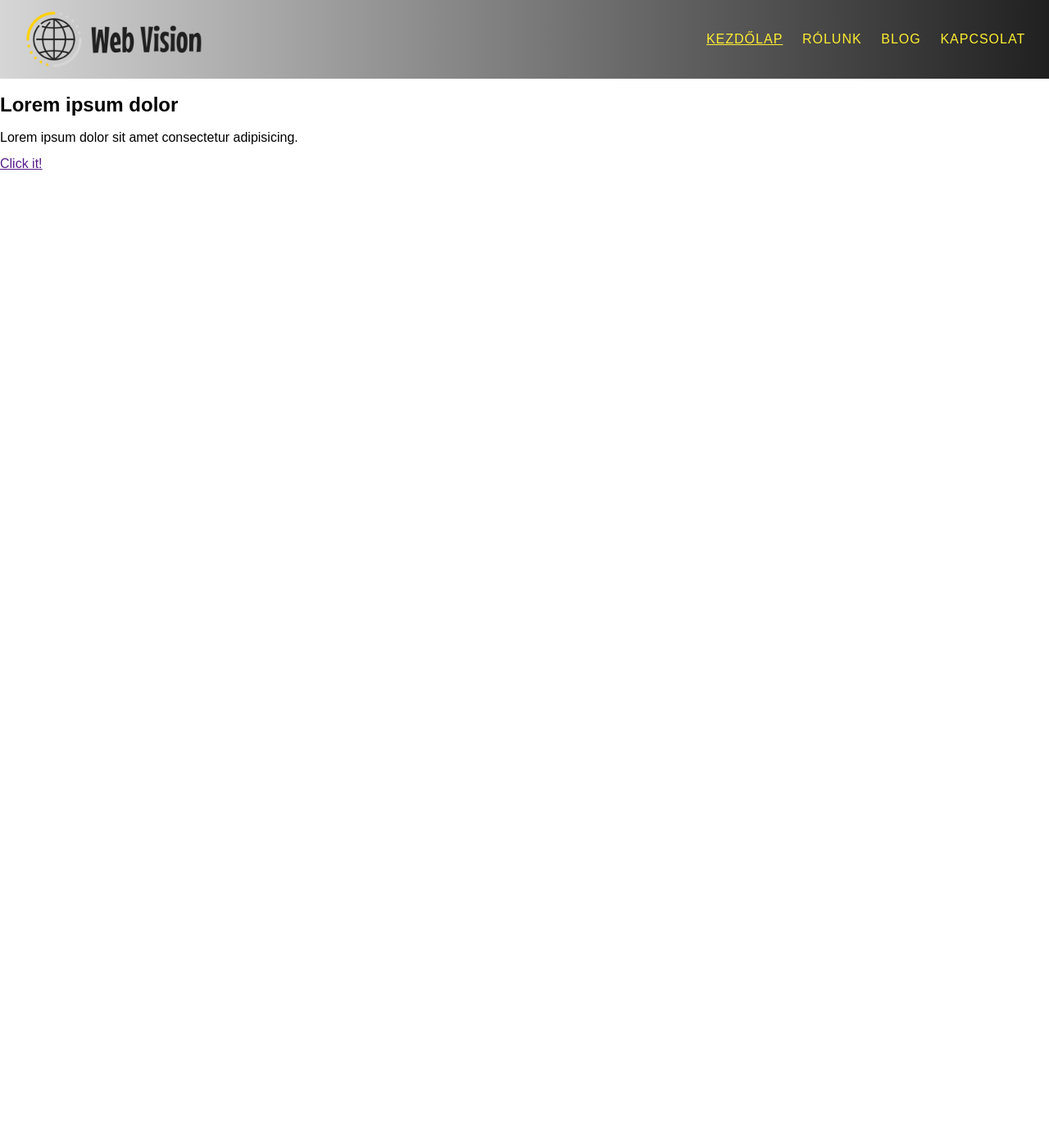
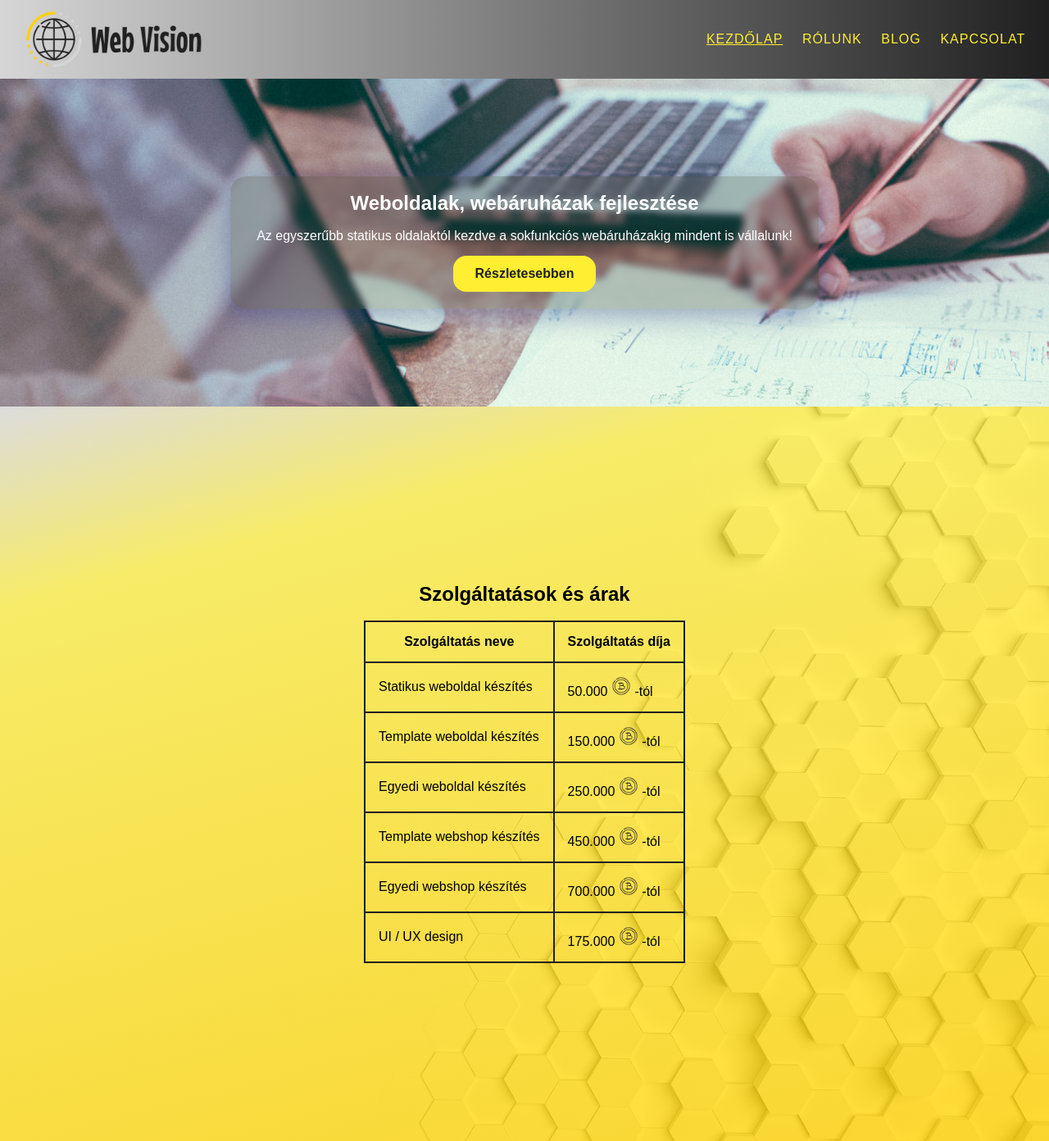
Before and after one commit to bevizuality/web-tervezes-projektmunka, a PHP site: page / in a window 1280 px wide. Shown: the whole page at 82% size. Before the commit the page ends 207 px from the top, so only its background shows below. Run offline with PHP 8.4, Linux system fonts and the light colour scheme; some web fonts are replaced.

Commit message:
Főoldal fejlesztése

```diff
--- a/css/base.css
+++ b/css/base.css
@@ -27,3 +27,13 @@ body {
     min-height: 300px;
     flex-grow: 1;
 }
+
+.currency {
+    display: inline-block;
+    width: 24px;
+    height: 24px;
+    background-image: url(../images/currency.png);
+    background-size: 24px 24px;
+    background-repeat: no-repeat;
+    background-position: center center;
+}
--- /dev/null
+++ b/css/front.css
@@ -0,0 +1,95 @@
+.slider-wrapper .slider {
+    display: flex;
+    flex-direction: column;
+    align-items: center;
+    justify-content: center;
+    width: auto;
+    height: 400px;
+    background-image: url(../images/slider.jpg);
+    background-position: 0 0;
+    background-size: auto auto;
+    background-repeat: no-repeat;
+    animation-name: slider;
+    animation-duration: 15s;
+    animation-iteration-count: infinite;
+}
+
+@keyframes slider {
+    0% {background-position: 0 0;}
+    20% {background-position: 0 0;}
+    25% {background-position: -1920px 0;}
+    45% {background-position: -1920px 0;}
+    50% {background-position: -1920px -400px;}
+    70% {background-position: -1920px -400px;}
+    75% {background-position: 0 -400px;}
+    95% {background-position: 0 -400px;}
+    100% {background-position: 0 0;}
+}
+
+.slider-wrapper .slider .slider-text {
+    background: rgba(51, 53, 51, 0.25);
+    box-shadow: 0 8px 32px rgba(31, 38, 135, 0.37);
+    backdrop-filter: blur(4px);
+    -webkit-backdrop-filter: blur(4px);
+    border-radius: 20px;
+    padding: 1.3rem 2rem;
+    text-align: center;
+    color: white;
+}
+
+.slider-text h1 {
+    margin-top: 0;
+}
+
+.slider-text button {
+    padding: 1em 2em;
+    background-color: var(--light-yellow-color);
+    box-shadow: none;
+    outline: none;
+    border: none;
+    border-radius: 1rem;
+}
+
+.slider-text button a {
+    font-size: 1rem;
+    color: var(--dark-gray-color);
+    text-decoration: none;
+    font-weight: 600;
+}
+
+.services-prices {
+    display: flex;
+    flex-direction: row;
+    justify-content: center;
+    align-items: center;
+    min-height: 100vh;
+    padding: 3rem 2rem;
+    background-image: linear-gradient(165deg, rgba(214, 214, 214, 0.6) 0%, rgba(255, 238, 50, 0.7) 20%, rgba(255, 209, 0, 0.8) 100%), url(../images/geometry-bg.jpg);
+    background-position: center center;
+    background-size: cover;
+    background-repeat: no-repeat;
+    background-attachment: fixed;
+}
+
+
+.services-prices table {
+    border-collapse: collapse;
+    margin: 0 auto;
+}
+
+.services-prices table caption {
+    margin-bottom: 1.2rem;
+    font-size: 1.5rem;
+    font-weight: 600;
+}
+
+.services-prices table,
+.services-prices table th,
+.services-prices table td {
+    border: 2px solid var(--dark-gray-color);
+}
+
+.services-prices table th,
+.services-prices table td {
+    padding: 1rem;
+}
--- a/index.html
+++ b/index.html
@@ -14,6 +14,7 @@
     <!-- Import sylesheets -->
     <link rel="stylesheet" href="./css/base.css" />
     <link rel="stylesheet" href="./css/header.css" />
+    <link rel="stylesheet" href="./css/front.css" />
 
     <!-- Import fonts -->
     <link rel="preconnect" href="https://fonts.gstatic.com">
@@ -44,19 +45,54 @@
             </nav>
         </header>
         <main>
-            <section class="slider">
-                <div class="slider-text">
-                    <h1>Lorem ipsum dolor</h1>
-                    <p>Lorem ipsum dolor sit amet consectetur adipisicing.</p>
-                    <a href="">Click it!</a>
-                </div>
-                <div class="slider-wrapper">
-                    <div class="slide slide-1"></div>
-                    <div class="slide slide-2"></div>
-                    <div class="slide slide-3"></div>
+            <section class="slider-wrapper">
+                <div class="slider">
+                    <div class="slider-text">
+                        <h1>Weboldalak, webáruházak fejlesztése</h1>
+                        <p>Az egyszerűbb statikus oldalaktól kezdve a sokfunkciós webáruházakig mindent is vállalunk!</p>
+                        <button type="button">
+                            <a href="">Részletesebben</a>
+                        </button>
+                    </div>
                 </div>
             </section>
-            <section class="services"></section>
+            <section class="services-prices">
+                <table>
+                    <caption>Szolgáltatások és árak</caption>
+                    <thead>
+                        <tr>
+                            <th>Szolgáltatás neve</th>
+                            <th>Szolgáltatás díja</th>
+                        </tr>
+                    </thead>
+                    <tbody>
+                        <tr>
+                            <td>Statikus weboldal készítés</td>
+                            <td>50.000 <span class="currency"></span> -tól</td>
+                        </tr>
+                        <tr>
+                            <td>Template weboldal készítés</td>
+                            <td>150.000 <span class="currency"></span> -tól</td>
+                        </tr>
+                        <tr>
+                            <td>Egyedi weboldal készítés</td>
+                            <td>250.000 <span class="currency"></span> -tól</td>
+                        </tr>
+                        <tr>
+                            <td>Template webshop készítés</td>
+                            <td>450.000 <span class="currency"></span> -tól</td>
+                        </tr>
+                        <tr>
+                            <td>Egyedi webshop készítés</td>
+                            <td>700.000 <span class="currency"></span> -tól</td>
+                        </tr>
+                        <tr>
+                            <td>UI / UX design</td>
+                            <td>175.000 <span class="currency"></span> -tól</td>
+                        </tr>
+                    </tbody>
+                </table>
+            </section>
             <section class="about"></section>
             <section class="latest-projects"></section>
             <section class="team"></section>
```
Also changed, not shown: images/currency.png (added), images/geometry-bg.jpg (added), images/slider.jpg (added), images/slider.png (added).
